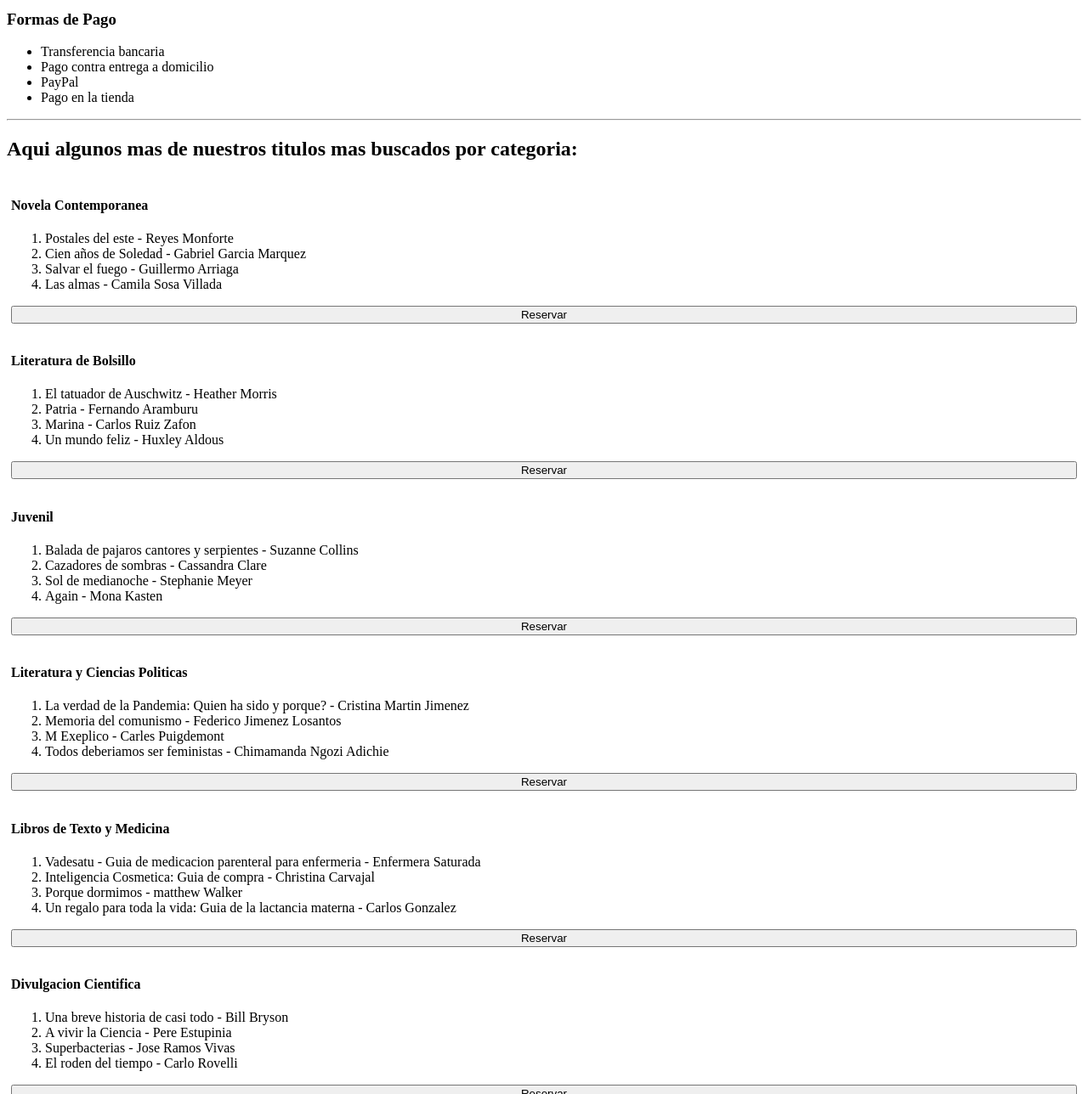
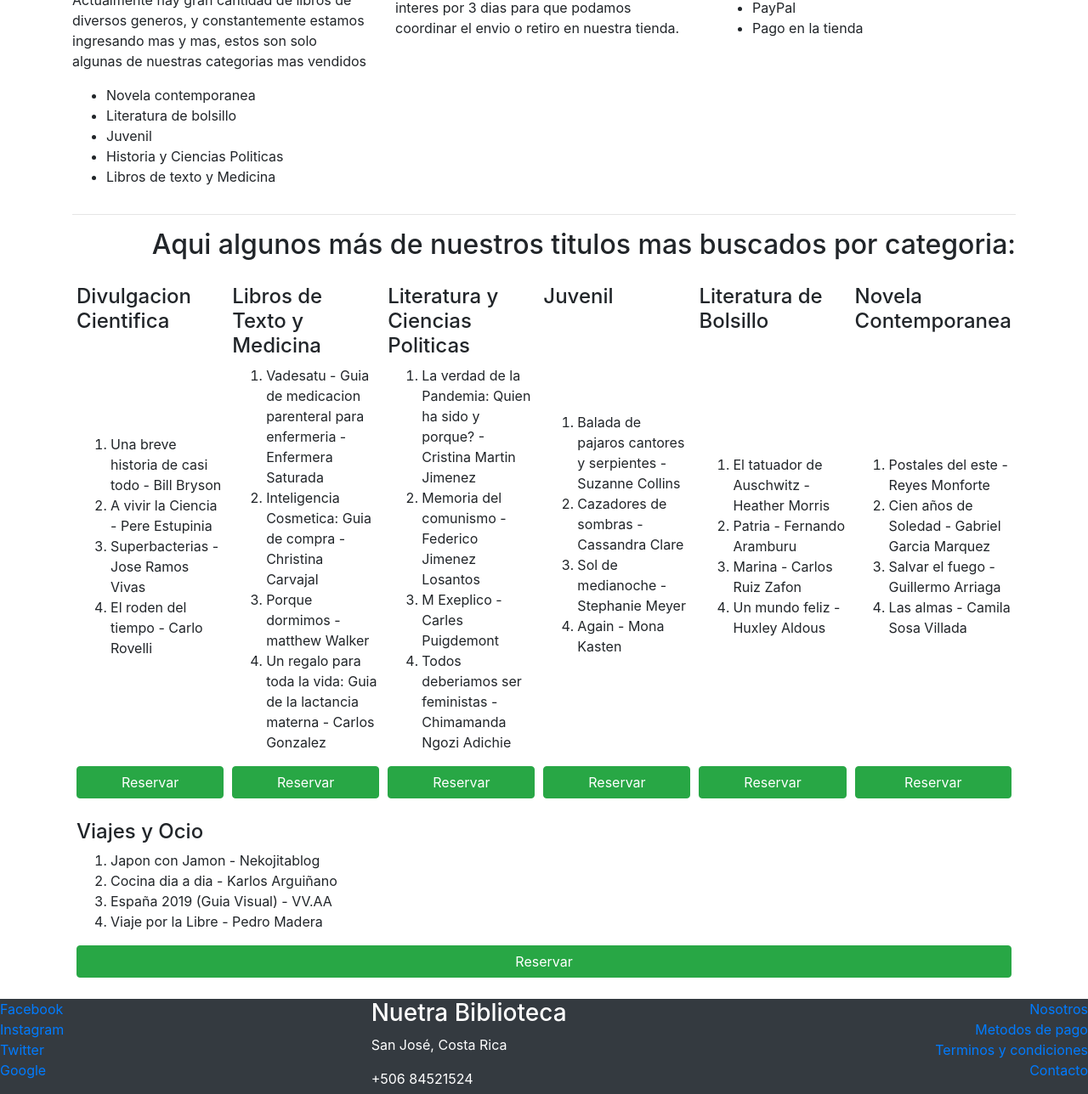
Before and after one commit to moiserma/ventaLibros, a website: page index.html in a window 1280 px wide. Shown: the part 329-1617 px from the top of the page at 85% size. Drawn offline with nearby package versions, Linux system fonts and the light colour scheme.

Commit message:
Finalizacion del 1er-proyecto-sem1, contenido del index.html y main.cs, se sube al respositorio y se adjunta URL para calificar

```diff
--- a/css/main.css
+++ b/css/main.css
@@ -1,20 +1,26 @@
 .jumbotron{
-    background-color: yellow;
-    color: black;
+    background-color: #0D1B48;
+    color: #FFFFFF;
 }
 
-footer{
+footer {
     padding: 10px 10px 0 10 px;
-    background-color: yellow;
+    background-color: #343A40;
     margin-bottom: 0px;
-    margin-top: 10px;
+    margin-top: 20px;
 }
 
 .card-libros{
-    flex: 150px;
-    padding: 2px 5px 2px 5px;
-    margin-top: 10px;
+    flex: 1 180px;
+    padding: 5px 5px 5px 5px;
+    margin-top: 15px;
 }
+
 .btn-reserva{
     width: 100%;
+
 }
+
+address {
+    color: #FFFFFF;
+}
--- a/index.html
+++ b/index.html
@@ -6,20 +6,20 @@
     <meta name="viewport" content="width=device-width, initial-scale=1, shrink-to-fit=no">
 
     <!-- Bootstrap CSS -->
-    <link rel="stylesheet" href="node_modules">
+    <link rel="stylesheet" href="node_modules/bootstrap/dist/css/bootstrap.min.css">
     <link rel="stylesheet" href="css/main.css">
 
-    <title>Venta de Libros usados</title>
+    <title>Mi biblioteca</title>
     </head>
     <body>
         <div class="jumbotron">
-        <h1>Mi Biblioteca</h1>
+        <h1>Venta de libros usados</h1>
         </div>
         <div class="container">
             <div class="row">
             <div class="col-sm-4">
                 <p>
-                <h3>Que categorias de libros tenemos? </h3>
+                <h2>Que categorias de libros tenemos? </h2>
                 <p>Actualmente hay gran cantidad de libros de diversos generos, y constantemente estamos ingresando mas y mas, estos son solo algunas de nuestras categorias mas vendidos</p>
                 <ul>
                     <li>Novela contemporanea</li>
@@ -31,14 +31,14 @@
                 </p>
             </div>
             <div class="col-sm-4">
-                <p>
-                <h3>Se puede reservar?</h3>
+                <p></p>
+                <h2>Se puede reservar?</h2>
                     <p>Por supuesto, con solo su nombre y numero de telefono podemos reservarle su libro de interes por 3 dias para que podamos coordinar el envio o retiro en nuestra tienda.</p>
                 </p>
             </div>
             <div class="col-sm-4">
                 <p>
-                <h3>Formas de Pago</h3>
+                <h2>Formas de Pago</h2>
                 <ul>
                     <li>Transferencia bancaria</li>
                     <li>Pago contra entrega a domicilio</li>
@@ -50,65 +50,64 @@
             </div>
             <hr>
             <div class="d-flex flex-wrap flex-row-reverse">
-                <h2>Aqui algunos mas de nuestros titulos mas buscados por categoria:</h2>
+            <h2>Aqui algunos más de nuestros titulos mas buscados por categoria:</h2>
                 <div class="card-libros d-flex flex-column justify-content-between">
+                        <h4>Novela Contemporanea</h4>
                             <div>
-                        <h4>Novela Contemporanea</h4>
                                 <ol>
                                     <li>Postales del este - Reyes Monforte</li>
                                     <li>Cien años de Soledad - Gabriel Garcia Marquez</li>
                                     <li>Salvar el fuego - Guillermo Arriaga</li>
                                     <li>Las almas - Camila Sosa Villada</li>
                                 </ol>
+                            </div>
                         <div>
-                            <button class="btn btn-primary btn-reserva">Reservar</button>
-                        </div>
+                            <button class="btn btn-success btn-reserva">Reservar</button>
                         </div>
                 </div>
                 <div class="card-libros d-flex flex-column justify-content-between">
+                        <h4>Literatura de Bolsillo</h4>
                         <div>
-                        <h4>Literatura de Bolsillo</h4>
                             <ol>
                                 <li>El tatuador de Auschwitz - Heather Morris</li>
                                 <li>Patria - Fernando Aramburu</li>
                                 <li>Marina - Carlos Ruiz Zafon</li>
                                 <li>Un mundo feliz - Huxley Aldous</li>
                             </ol>
+                        </div>
                         <div>
-                            <button class="btn btn-primary btn-reserva">Reservar</button>
-                        </div>
+                            <button class="btn btn-success btn-reserva">Reservar</button>
                         </div>
                 </div>
                 <div class="card-libros d-flex flex-column justify-content-between">
+                        <h4>Juvenil</h4>
                         <div>
-                        <h4>Juvenil</h4>
                             <ol>
                                 <li>Balada de pajaros cantores y serpientes - Suzanne Collins</li>
                                 <li>Cazadores de sombras - Cassandra Clare </li>
                                 <li>Sol de medianoche - Stephanie Meyer</li>
                                 <li>Again - Mona Kasten</li>
                             </ol>
+                        </div>
                         <div>
-                            <button class="btn btn-primary btn-reserva">Reservar</button>
-                        </div>
+                            <button class="btn btn-success btn-reserva">Reservar</button>
                         </div>
                 </div>
                 <div class="card-libros d-flex flex-column justify-content-between">
+                        <h4>Literatura y Ciencias Politicas</h4>
                         <div>
-                        <h4>Literatura y Ciencias Politicas</h4>
                             <ol>
                                 <li>La verdad de la Pandemia: Quien ha sido y porque? - Cristina Martin Jimenez</li>
                                 <li> Memoria del comunismo - Federico Jimenez Losantos</li>
                                 <li>M Exeplico - Carles Puigdemont</li>
                                 <li>Todos deberiamos ser feministas - Chimamanda Ngozi Adichie</li>
                             </ol>
+                        </div>
                         <div>
-                            <button class="btn btn-primary btn-reserva">Reservar</button>
-                        </div>
+                            <button class="btn btn-success btn-reserva">Reservar</button>
                         </div>
                 </div>
                 <div class="card-libros d-flex flex-column justify-content-between">
-                    <div>
                         <h4>Libros de Texto y Medicina</h4>
                             <ol>
                                 <li>Vadesatu - Guia de medicacion parenteral para enfermeria - Enfermera Saturada</li>
@@ -117,36 +116,35 @@
                                 <li>Un regalo para toda la vida: Guia de la lactancia materna - Carlos Gonzalez</li>
                             </ol>
                         <div>
-                            <button class="btn btn-primary btn-reserva">Reservar</button>
-                        </div>
+                            <button class="btn btn-success btn-reserva">Reservar</button>
                         </div>
                 </div>
                 <div class="card-libros d-flex flex-column justify-content-between">
+                        <h4>Divulgacion Cientifica</h4>
                             <div>
-                        <h4>Divulgacion Cientifica</h4>
                                 <ol>
                                     <li>Una breve historia de casi todo - Bill Bryson</li>
                                     <li>A vivir la Ciencia - Pere Estupinia</li>
                                     <li>Superbacterias - Jose Ramos Vivas</li>
                                     <li>El roden del tiempo - Carlo Rovelli</li>
                                 </ol>
+                            </div>
                         <div>
-                            <button class="btn btn-primary btn-reserva">Reservar</button>
-                        </div>
+                            <button class="btn btn-success btn-reserva">Reservar</button>
                         </div>
                 </div>
                 <div class="card-libros d-flex flex-column justify-content-between">
+                        <h4>Viajes y Ocio</h4>
                             <div>
-                        <h4>Viajes y Ocio</h4>
                                 <ol>
                                     <li>Japon con Jamon - Nekojitablog</li>
                                     <li>Cocina dia a dia - Karlos Arguiñano</li>
                                     <li>España 2019 (Guia Visual) - VV.AA</li>
                                     <li>Viaje por la Libre - Pedro Madera</li>
                                 </ol>
+                            </div>
                         <div>
-                            <button class="btn btn-primary btn-reserva">Reservar</button>
-                        </div>
+                            <button class="btn btn-success btn-reserva">Reservar</button>
                         </div>
                 </div>
             </div>
```
Lines whose indentation alone changed are shown as unchanged.
